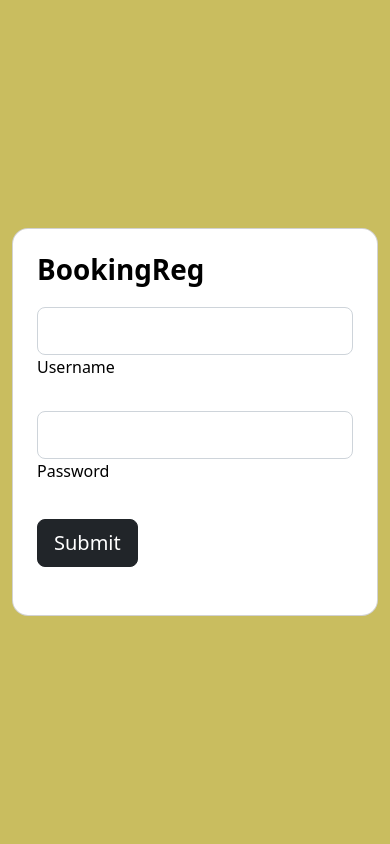
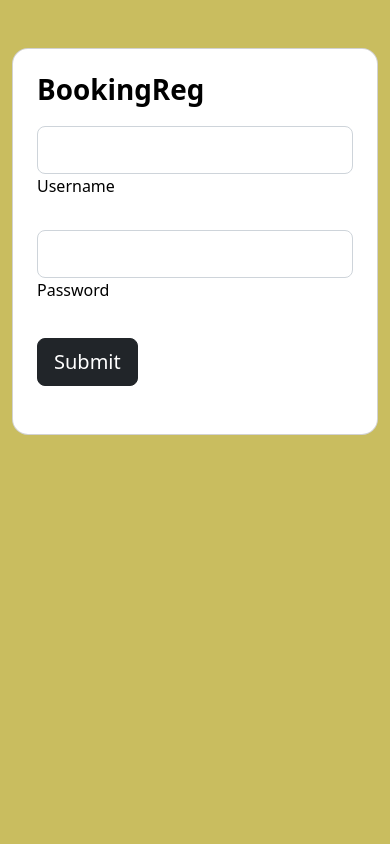
Before and after one commit to asnnat/cn331-as2, a Django app: page /login in a window 390 px wide. Run offline with Django 4.2, Linux system fonts and the light colour scheme.

Commit message:
check class and format html

```diff
--- a/registration/users/templates/users/login.html
+++ b/registration/users/templates/users/login.html
@@ -2,16 +2,16 @@
 {% block body %}
 <section class="vh-100" style="background-color: #c9bd5f;">
     <div class="container py-5 h-100">
-        <div class="row d-flex justify-content-center align-items-center h-100">
+        <div class="row d-flex justify-content-center align-items-center">
             <div class="col col-xl-10">
                 <div class="card" style="border-radius: 1rem;">
-                    <div class="row g-0">
-                            <div class="col-md-6 col-lg-5 d-none d-md-block">
-                                <img src="https://picsum.photos/1280/1920" class="img-fluid" style="border-radius: 1rem 0 0 1rem;" />
-                            </div>
+                    <div class="row">
+                        <div class="col-md-6 col-lg-5 d-none d-md-block">
+                            <img src="https://picsum.photos/1280/1920" class="img-fluid" style="border-radius: 1rem 0 0 1rem;"/>
+                        </div>
                         <div class="col-md-6 col-lg-7 d-flex align-items-center">
                             <div class="card-body p-4 p-lg-5 text-black">
-                                <div class="d-flex align-items-center mb-3 pb-1">
+                                <div class="align-items-center mb-3 pb-1">
                                     <span class="h1 fw-bold mb-0">BookingReg</span>
                                 </div>
                                 <form action="{% url 'users:login' %}" method="POST">
```
